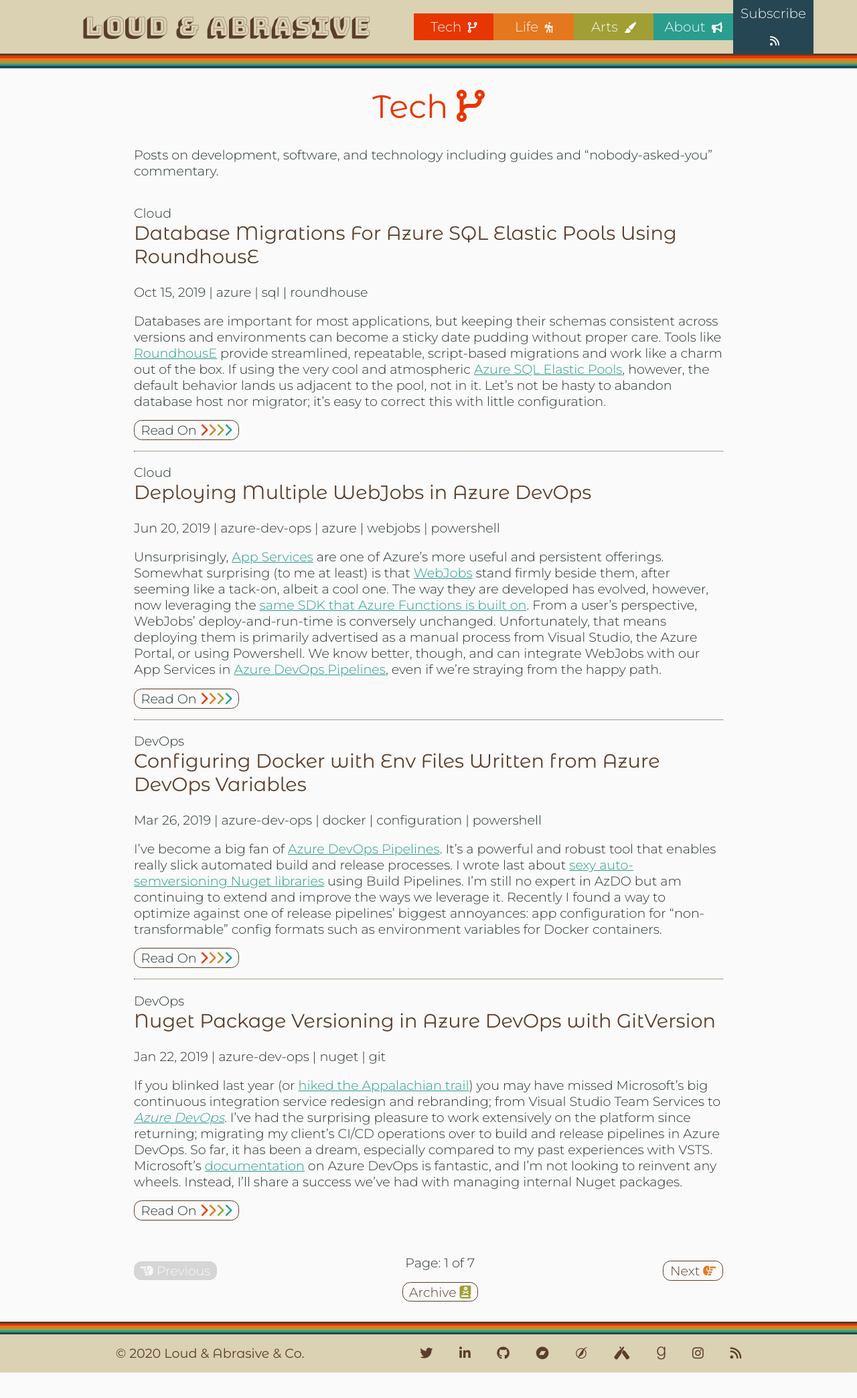
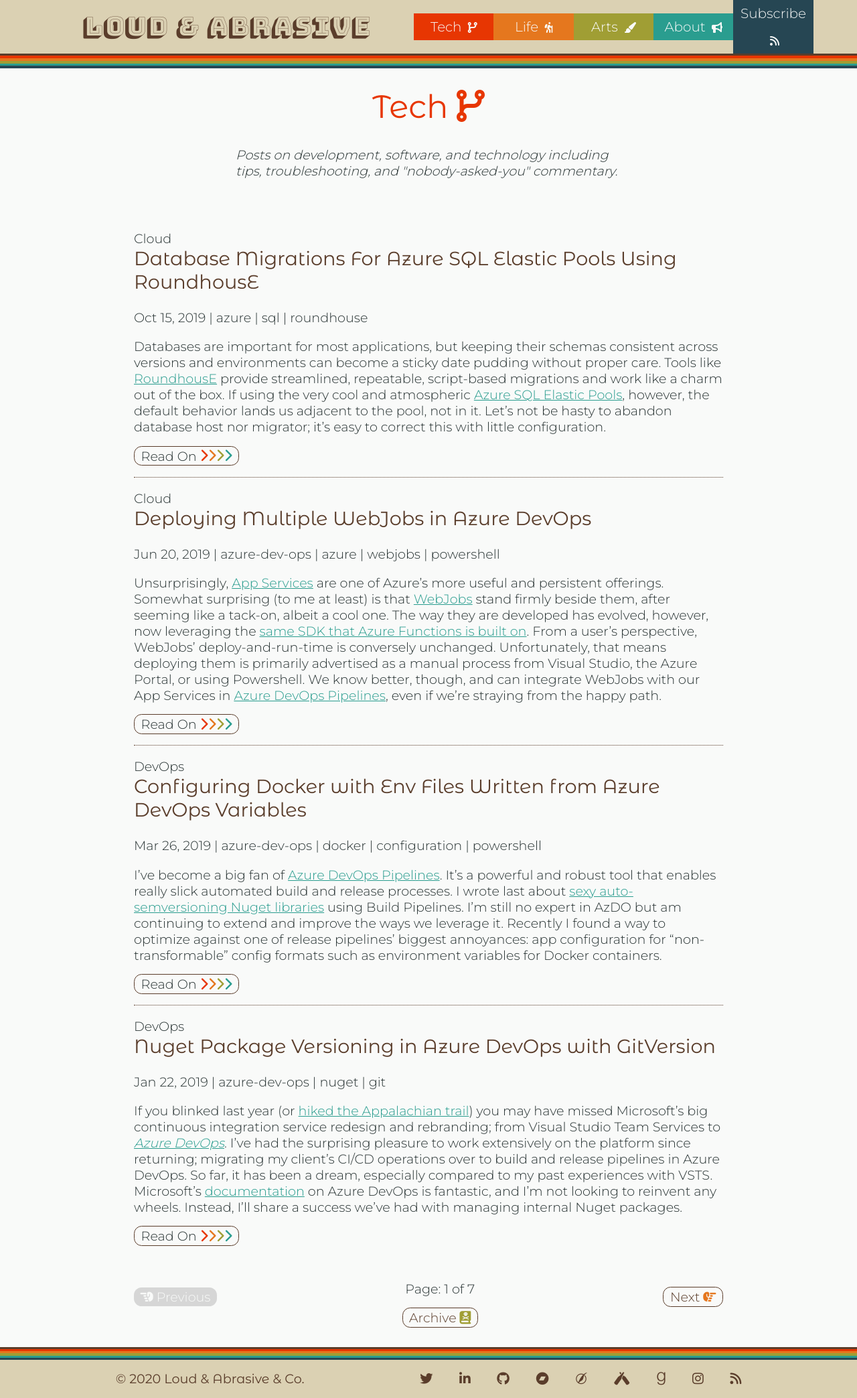
Before and after one commit to pmcvtm/pmcvtm.com, a Jekyll site: the page built from pages/tech.md, in a window 1280 px wide. Shown: the whole page at 67% size. Built offline with Jekyll 4.4.1, drawn with Linux system fonts in a browser that asks for light colours; nearby versions of some CDN libraries; some web fonts are replaced; the list of posts is cut into pages by our own code; before the commit the page ends 2049 px from its top, so only the background shows below that.

Commit message:
move page descriptions into front-matter

```diff
--- a/_layouts/page.html
+++ b/_layouts/page.html
@@ -11,7 +11,13 @@ layout: default
     </h1>
   </header>
 
-  <div class="page-content">
+  <div class="page-description">
+    {% if page.description %}
+        <p>{{page.description}}</p>
+    {%endif%}
+  </div>
+
+  <div>
     {{ content }}
   </div>
 
--- a/_sass/posts.scss
+++ b/_sass/posts.scss
@@ -32,6 +32,19 @@
             margin: 0 auto;
             padding: 0.25em 1em;
             font: lighter 2.5em $headingFont;
+        }
+    }
+
+    .page-description {
+        display: flex;
+        flex-direction: row;
+        justify-content: center;
+        width: 100%;
+        margin-bottom: 2em;
+
+        p {
+            font-style: oblique;
+            max-width: 30em;
         }
     }
 }
--- a/pages/tech.md
+++ b/pages/tech.md
@@ -4,6 +4,7 @@ title: Tech
 permalink: /tech/
 color: "vermilion"
 icon: fa-code-branch
+description: Posts on development, software, and technology including tips, troubleshooting, and "nobody-asked-you" commentary.
 pagination:
   enabled: true
   categories:
@@ -14,8 +15,6 @@ pagination:
    matching: any
 ---
 
-Posts on development, software, and technology including guides and "nobody-asked-you" commentary.
-
 <div>
   {% include pagination.html %}
 </div>
```
Also changed, not shown: pages/arts.md (+1 -3 lines), pages/life.md (+1 -2 lines).
